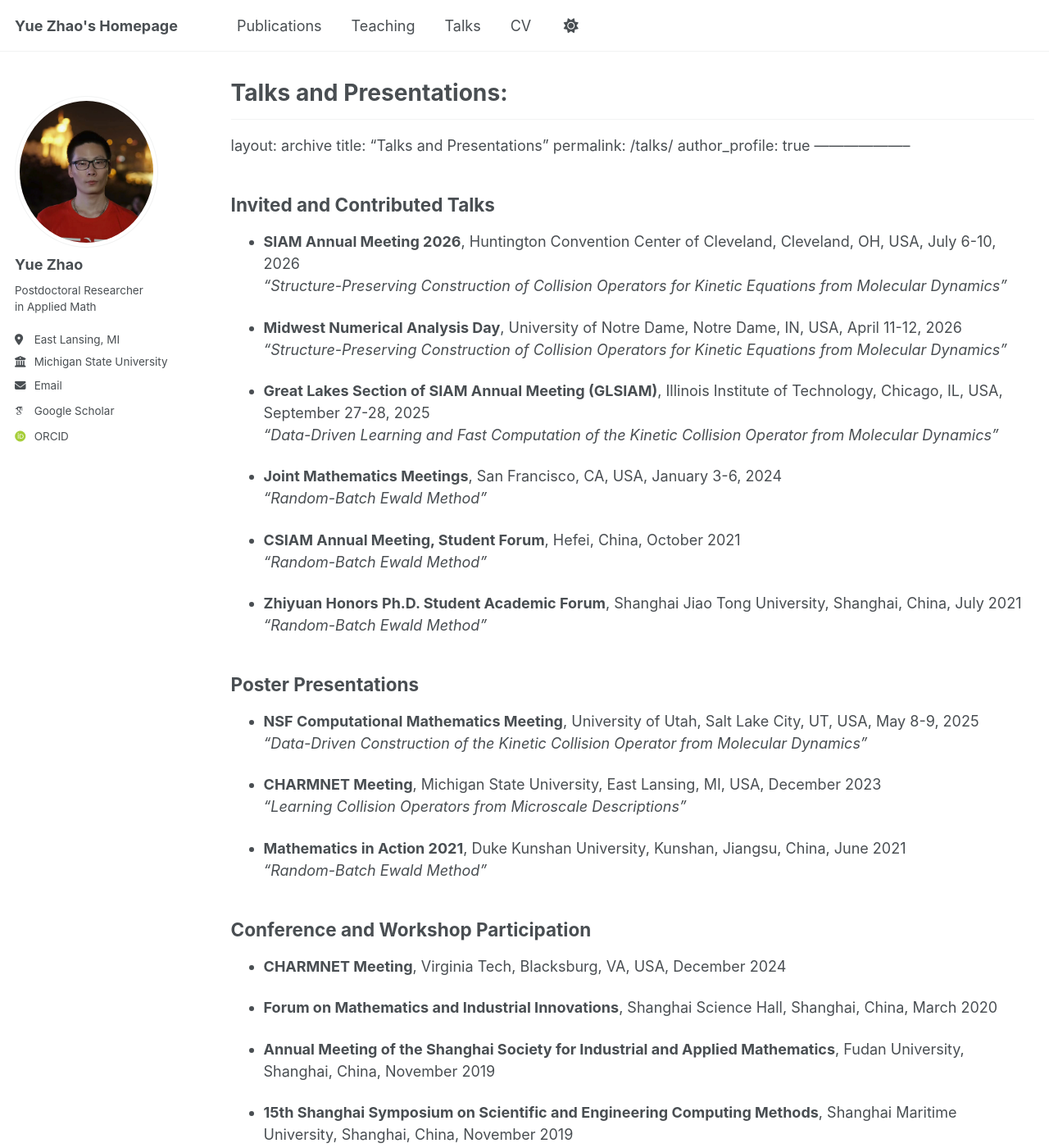
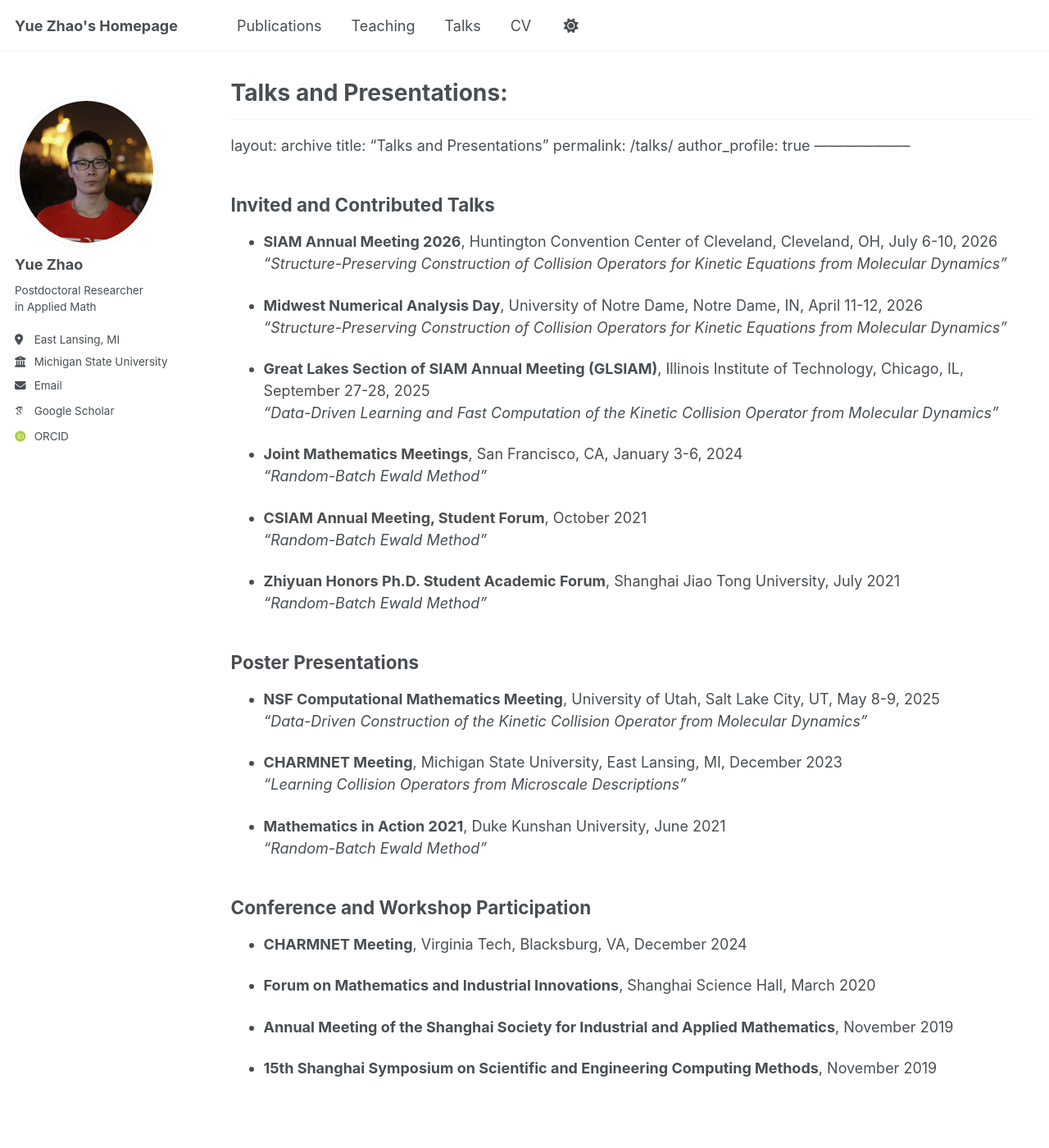
Before and after one commit to yuezhao1997/yuezhao1997.github.io, a Jekyll site: the page built from _pages/talks.md, in a window 1280 px wide and 1400 px high. Shown: the whole window at 82% size. Built offline with Jekyll 4.4.1, drawn with Linux system fonts in a browser that asks for light colours; some web fonts are replaced; a script bundle is joined from its source files by our own code; library files that are not in the unit come from our copies.

Commit message:
Fix formatting and remove location details in talks

```diff
--- a/_pages/talks.md
+++ b/_pages/talks.md
@@ -20,47 +20,47 @@ author_profile: true
 
 ## Invited and Contributed Talks
 
-* **SIAM Annual Meeting 2026**, Huntington Convention Center of Cleveland, Cleveland, OH, USA, July 6-10, 2026 <br>
+* **SIAM Annual Meeting 2026**, Huntington Convention Center of Cleveland, Cleveland, OH, July 6-10, 2026 <br>
   *“Structure-Preserving Construction of Collision Operators for Kinetic Equations from Molecular Dynamics”*
   <!-- [Conference website]([https://sites.nd.edu/mnaday2026/](https://meetings.siam.org/sess/dsp_programsess.cfm?SESSIONCODE=88863)) -->
 
-* **Midwest Numerical Analysis Day**, University of Notre Dame, Notre Dame, IN, USA, April 11-12, 2026 <br>
+* **Midwest Numerical Analysis Day**, University of Notre Dame, Notre Dame, IN, April 11-12, 2026 <br>
   *“Structure-Preserving Construction of Collision Operators for Kinetic Equations from Molecular Dynamics”*
   <!-- [Conference website](https://sites.nd.edu/mnaday2026/) -->
 
-* **Great Lakes Section of SIAM Annual Meeting (GLSIAM)**, Illinois Institute of Technology, Chicago, IL, USA, September 27-28, 2025 <br>
+* **Great Lakes Section of SIAM Annual Meeting (GLSIAM)**, Illinois Institute of Technology, Chicago, IL, September 27-28, 2025 <br>
   *“Data-Driven Learning and Fast Computation of the Kinetic Collision Operator from Molecular Dynamics”*
   <!-- [Conference website](https://sites.google.com/view/glsiam2025/home/) -->
 
-* **Joint Mathematics Meetings**, San Francisco, CA, USA, January 3-6, 2024 <br>
+* **Joint Mathematics Meetings**, San Francisco, CA, January 3-6, 2024 <br>
   *“Random-Batch Ewald Method”*
   <!-- [Program](https://jointmathematicsmeetings.org/meetings/national/jmm2024/2300_program_ss79.html) -->
 
-* **CSIAM Annual Meeting, Student Forum**, Hefei, China, October 2021 <br>
+* **CSIAM Annual Meeting, Student Forum**, October 2021 <br> <!-- Hefei -->
   *“Random-Batch Ewald Method”*
 
-* **Zhiyuan Honors Ph.D. Student Academic Forum**, Shanghai Jiao Tong University, Shanghai, China, July 2021 <br>
+* **Zhiyuan Honors Ph.D. Student Academic Forum**, Shanghai Jiao Tong University, July 2021 <br>
   *“Random-Batch Ewald Method”*
 
 ## Poster Presentations
 
-* **NSF Computational Mathematics Meeting**, University of Utah, Salt Lake City, UT, USA, May 8-9, 2025 <br>
+* **NSF Computational Mathematics Meeting**, University of Utah, Salt Lake City, UT, May 8-9, 2025 <br>
   *“Data-Driven Construction of the Kinetic Collision Operator from Molecular Dynamics”*
   <!-- [Conference website](https://sites.google.com/gcloud.utah.edu/nsfcompmath-meeting-2025/home) -->
 
-* **CHARMNET Meeting**, Michigan State University, East Lansing, MI, USA, December 2023 <br>
+* **CHARMNET Meeting**, Michigan State University, East Lansing, MI, December 2023 <br>
   *“Learning Collision Operators from Microscale Descriptions”*
 
-* **Mathematics in Action 2021**, Duke Kunshan University, Kunshan, Jiangsu, China, June 2021 <br>
+* **Mathematics in Action 2021**, Duke Kunshan University, June 2021 <br> <!-- Kunshan, Jiangsu -->
   *“Random-Batch Ewald Method”*
   <!-- [Conference website](https://sites.duke.edu/dkucmcs/events/conferences/mbe2021/) -->
 
 ## Conference and Workshop Participation
 
-* **CHARMNET Meeting**, Virginia Tech, Blacksburg, VA, USA, December 2024
+* **CHARMNET Meeting**, Virginia Tech, Blacksburg, VA, December 2024
 
-* **Forum on Mathematics and Industrial Innovations**, Shanghai Science Hall, Shanghai, China, March 2020
+* **Forum on Mathematics and Industrial Innovations**, Shanghai Science Hall, March 2020 <!-- Shanghai -->
 
-* **Annual Meeting of the Shanghai Society for Industrial and Applied Mathematics**, Fudan University, Shanghai, China, November 2019
+* **Annual Meeting of the Shanghai Society for Industrial and Applied Mathematics**, November 2019 <!-- Fudan University, Shanghai -->
 
-* **15th Shanghai Symposium on Scientific and Engineering Computing Methods**, Shanghai Maritime University, Shanghai, China, November 2019
+* **15th Shanghai Symposium on Scientific and Engineering Computing Methods**, November 2019 <!-- Shanghai Maritime University, Shanghai -->
```
